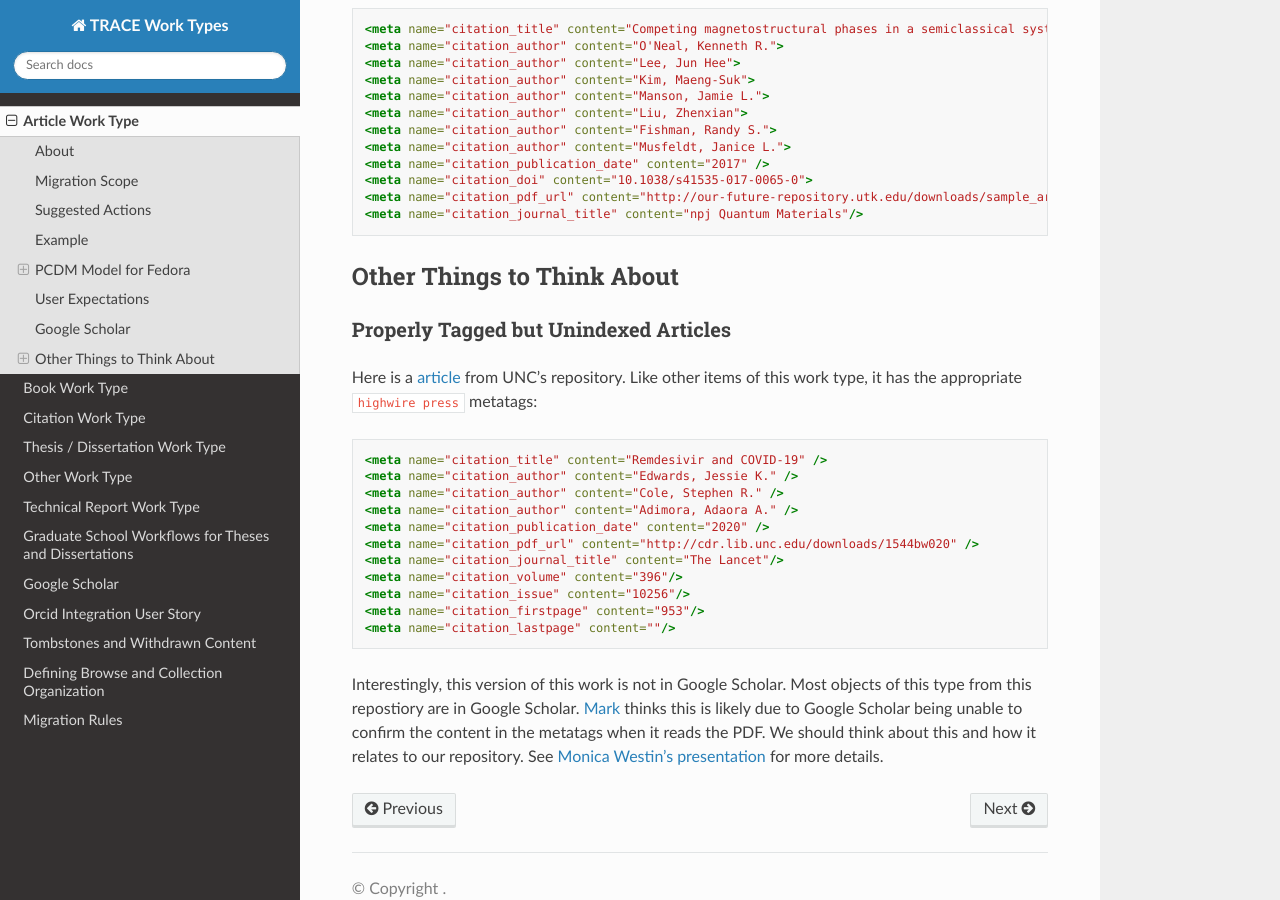
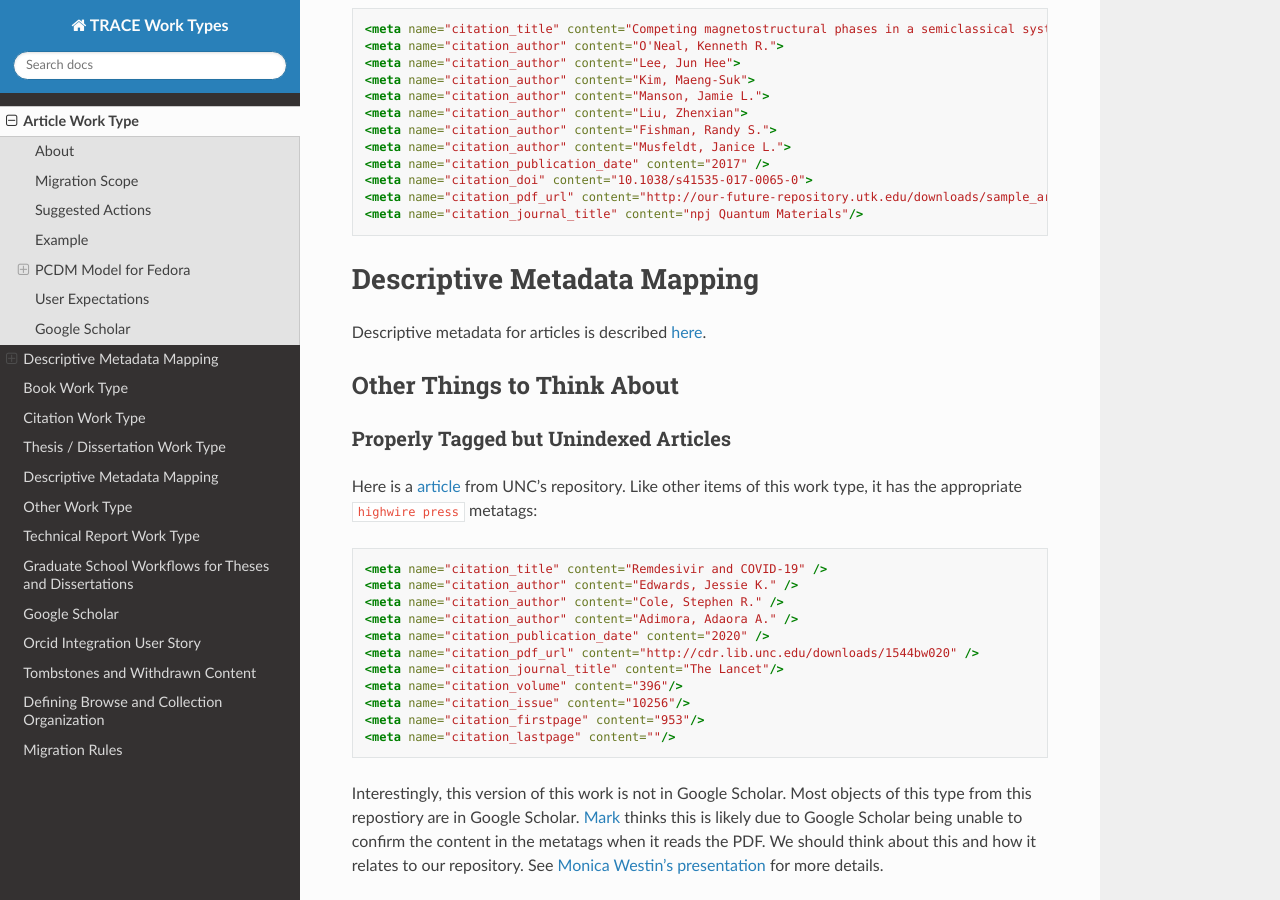
Before and after one commit to utkdigitalinitiatives/trace_work_types_planning, a Sphinx documentation site: the page built from docs/source/contents/article.rst, in a window 1280 px wide and 900 px high, scrolled down 4279 px. Built offline with Sphinx 7.4.7 and the Read the Docs theme 2.0.0, drawn with Linux system fonts in a browser that asks for light colours.

Commit message:
Link to descriptive metadata.

```diff
--- a/docs/source/contents/article.rst
+++ b/docs/source/contents/article.rst
@@ -195,6 +195,11 @@ cover page should be generated.
     <meta name="citation_pdf_url" content="http://our-future-repository.utk.edu/downloads/sample_article_file_2" />
     <meta name="citation_journal_title" content="npj Quantum Materials"/>
 
+Descriptive Metadata Mapping
+============================
+
+Descriptive metadata for articles is described `here <https://jirautk.atlassian.net/wiki/spaces/DLP/pages/2296512513/Article+Profile>`_.
+
 Other Things to Think About
 ---------------------------
 
--- a/docs/source/contents/etd.rst
+++ b/docs/source/contents/etd.rst
@@ -257,6 +257,11 @@ Our metadata mapping will include this conversion for this worktype.
     <meta name="citation_pdf_url" content="http://our-future-repository.utk.edu/downloads/etd_file_2">
 
 
+Descriptive Metadata Mapping
+============================
+
+Descriptive metadata for ETDs is described `here <https://jirautk.atlassian.net/wiki/spaces/DLP/pages/2295005187/ETD+Profile>`_.
+
 Other Relevant Approaches in the Wild
 -------------------------------------
 
```
